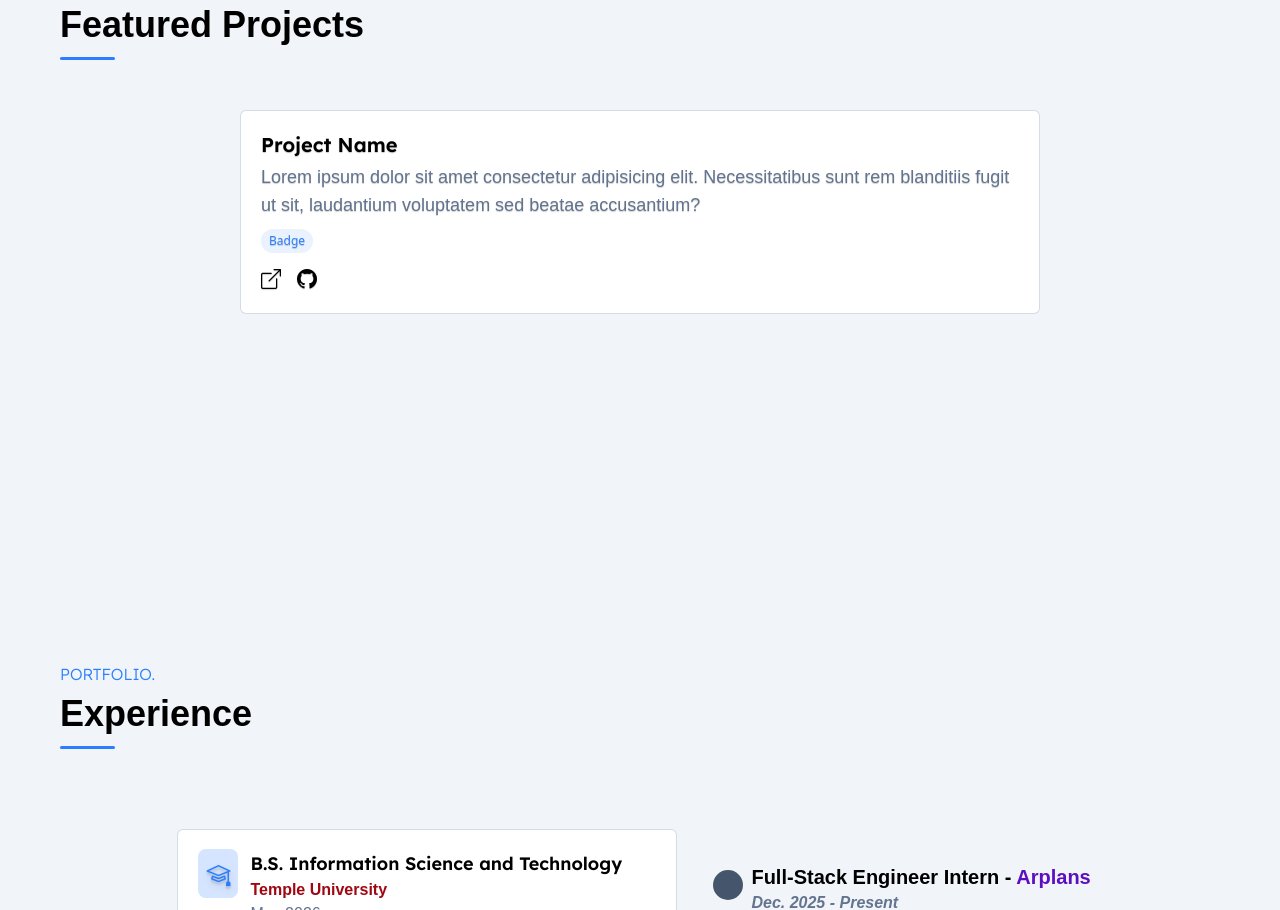
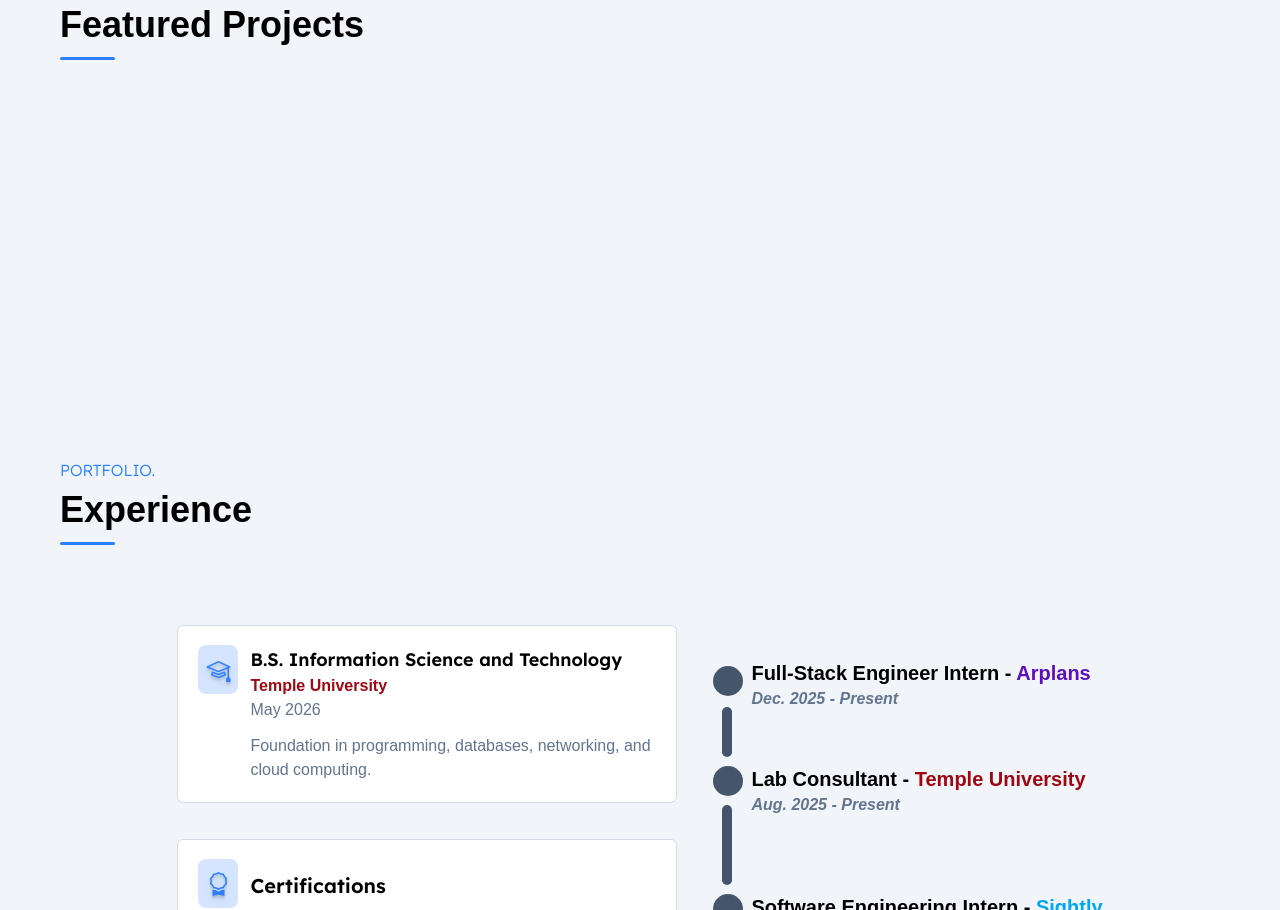
Before and after one commit to mikexbal/mikexbalogun, a website built with Vite: page portfolio/index.html in a window 1280 px wide. Shown: the part 831-1741 px from the top of the page. Built offline with nearby package versions, Linux system fonts and the light colour scheme; a web font is replaced by a local one.

Commit message:
Commented project section to allow dynamic data display

```diff
--- a/portfolio/index.html
+++ b/portfolio/index.html
@@ -70,11 +70,8 @@
           <h3 class="text-4xl font-semibold mb-3">Featured Projects</h3>
           <div class="bg-blue-500 h-[3px] w-[55px] rounded-full"></div>
 
-          <div class="projects-container mt-[50px] flex flex-col mx-auto">
-            <div class="project-card">
-              <div
-                class="border-1 border-slate-300/80 rounded-md bg-white max-w-[800px] min-h-48 p-[20px] text-shadow-xs"
-              >
+          <div id="project-container" class="mt-[50px] flex flex-col mx-auto">
+              <!-- <div class="border-1 border-slate-300/80 rounded-md bg-white max-w-[800px] min-h-48 p-[20px] text-shadow-xs">
                 <h1 class="text-xl font-semibold mb-1">Project Name</h1>
                 <p class="mb-2 text-slate-500 text-lg font-light">
                   Lorem ipsum dolor sit amet consectetur adipisicing elit.
@@ -88,12 +85,11 @@
                   >
                 </div>
                 <div class="link-container flex flex-row mt-3 text-xl">
-                  <a href><i class="bi bi-box-arrow-up-right mr-4"></i></a>
+                  <a href=""><i class="bi bi-box-arrow-up-right mr-4"></i></a>
 
-                  <a href><i class="bi bi-github"></i></a>
+                  <a href=""><i class="bi bi-github"></i></a>
                 </div>
-              </div>
-            </div>
+              </div> -->
           </div>
         </div>
       </section>
```
